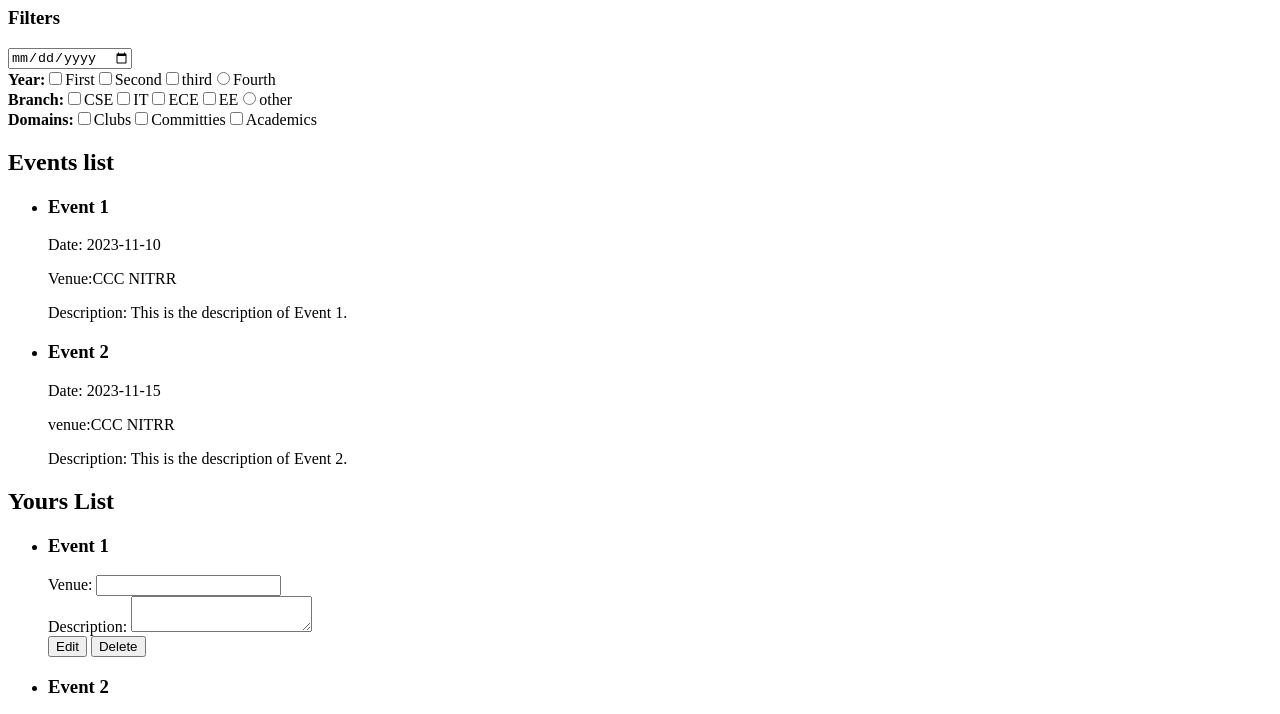
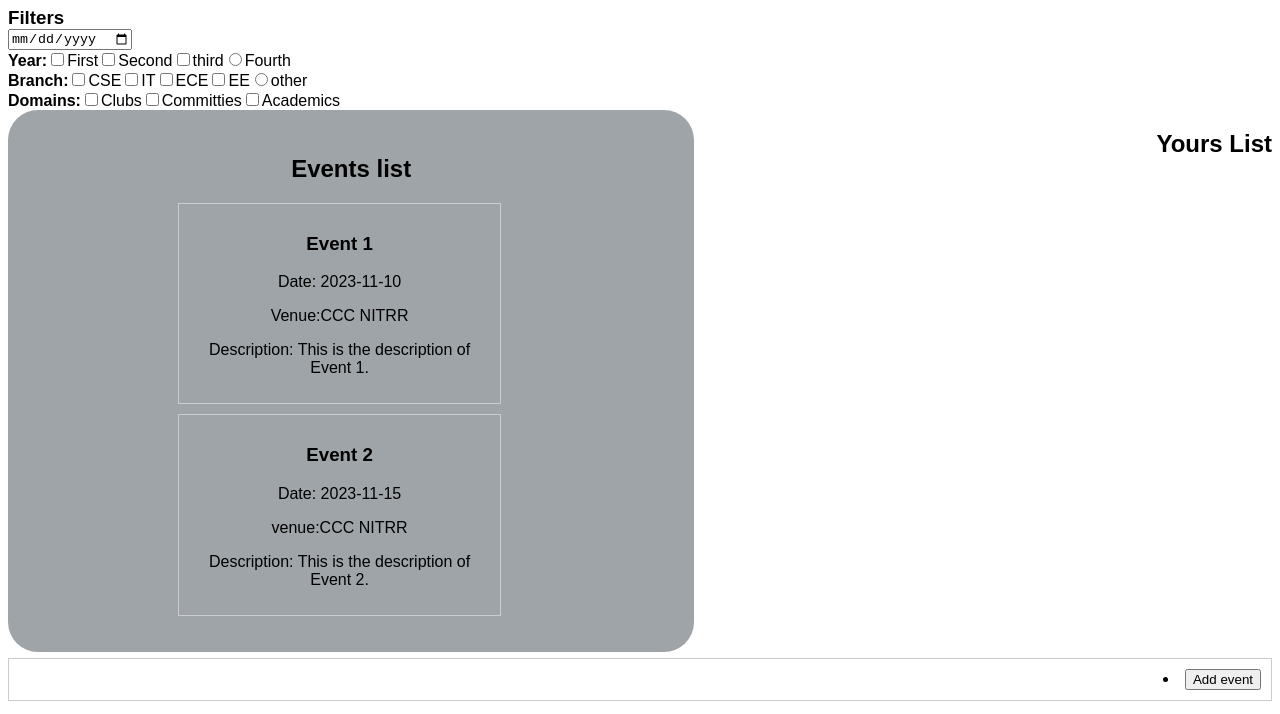
Before and after one commit to CodeWithDevesh/Event-Manager-Codeutsava-, a website: page Static/adminsite.html in a window 1280 px wide. Shown: the part 73-787 px from the top of the page. Drawn offline with Linux system fonts and the light colour scheme.

Commit message:
styling started

```diff
--- a/Static/adminsite.css
+++ b/Static/adminsite.css
@@ -11,7 +11,8 @@ body{
             padding: 20px;
             text-align:center;
             float:left;
-
+            background-color: rgb(159, 164, 168);
+            border-radius: 30px;
         }
 
         #event-list{
@@ -63,5 +64,5 @@ body{
          padding-top:5px;
         }
         #filter{
-    margin
+            margin:auto;
         }
--- a/Static/adminsite.html
+++ b/Static/adminsite.html
@@ -1,7 +1,7 @@
 <!DOCTYPE html>
 <html>
 
-<head>
+<head><link rel="stylesheet" href="adminsite.css"></head>
 
     <body>
         <h1 id="title">College event management-admin panel</h1>
```
Lines whose indentation alone changed are shown as unchanged.
